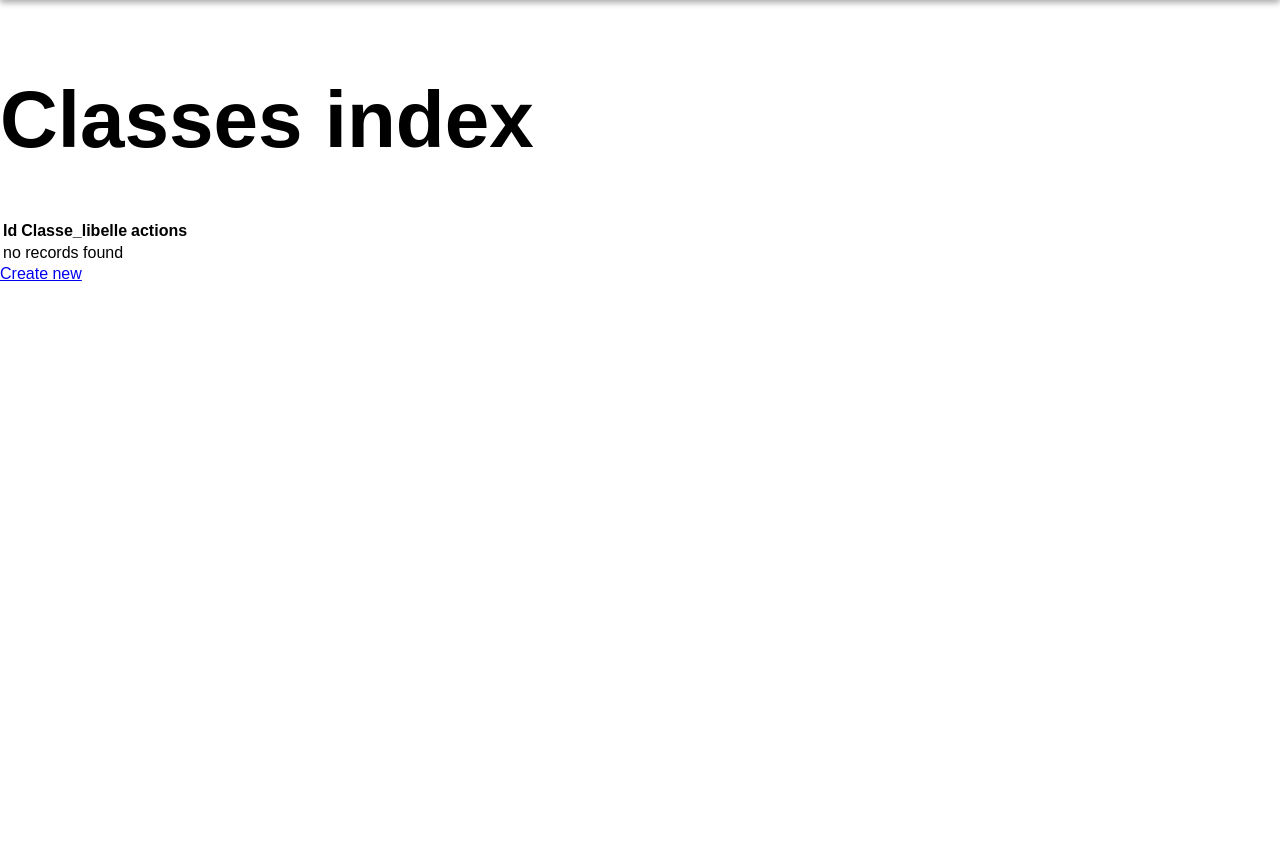
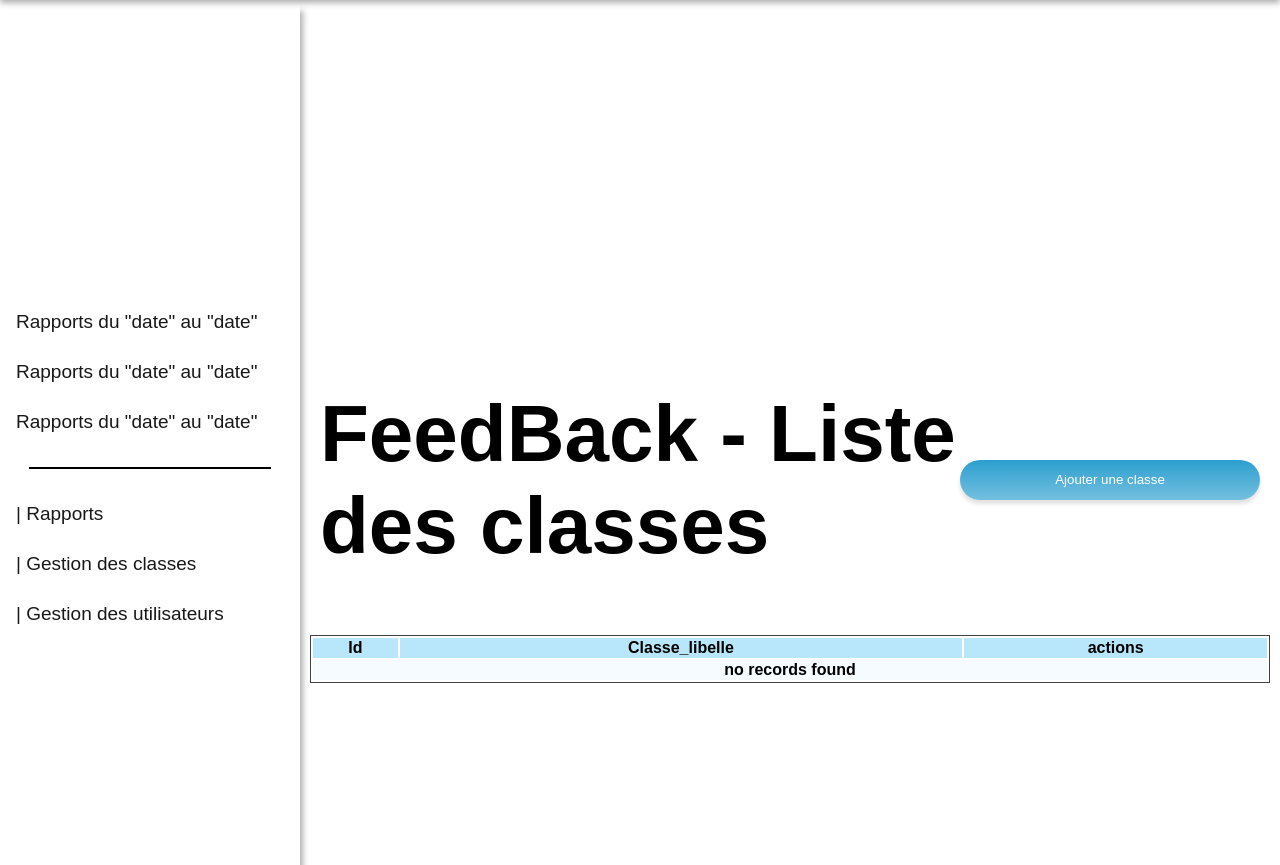
Before and after one commit to yaperson/self-feedback1, a Symfony app: template templates/classes/index.html.twig in a window 1280 px wide. Shown: the part 60-925 px from the top of the page. Run offline with Twig, Linux system fonts and the light colour scheme; the template is opened without the code that fills it, so the values that code supplies are empty; some libraries are stand-ins or nearby versions.

Commit message:
YLG_Dashboard

```diff
--- a/src/Controller/ClassesController.php
+++ b/src/Controller/ClassesController.php
@@ -20,7 +20,7 @@ class ClassesController extends AbstractController
      */
     public function index(ClassesRepository $classesRepository): Response
     {
-        $this->denyAccessUnlessGranted('ROLE_USER');
+        //$this->denyAccessUnlessGranted('ROLE_USER');
 
         return $this->render('classes/index.html.twig', [
             'classes' => $classesRepository->findAll(),
--- a/templates/classes/index.html.twig
+++ b/templates/classes/index.html.twig
@@ -2,12 +2,36 @@
 
 {% block title %}Classes index{% endblock %}
 
+ {% block stylesheets %}
+    <link rel="stylesheet" href="../css/style.css">
+    <link rel="stylesheet" href="../css/dashboard.css">
+ {% endblock %}
+
 {% block body %}
-    <h1>Classes index</h1>
 
+
+        <nav class="leftNav" id="myTopnav">
+            <div class="leftnav__date">
+                <a class="topnav__link">Rapports du "date" au "date"</a>
+                <a class="topnav__link">Rapports du "date" au "date"</a>
+                <a class="topnav__link">Rapports du "date" au "date"</a>
+            </div>
+            <span class="leftnav__separateBar"></span>
+            <div class="leftnav__param">
+                <a class="topnav__link" href="{{ path('student_index') }}">| Rapports</a>
+                <a class="topnav__link" href="#">| Gestion des classes</a>
+                <a class="topnav__link" href="{{ path('student_index') }}">| Gestion des utilisateurs</a>
+            </div>
+        </nav>
+
+    <div class="bloc_dashboard">
+        <div class="btn_container">
+            <h1>FeedBack - Liste des classes</h1>
+            <a href="{{ path('classes_new') }}"><button id="btn5">Ajouter une classe</button></a>
+        </div>
         <table class="table">
             <thead>
-            <tr>
+                <tr  class="table_title" id="table_title">
                     <th>Id</th>
                     <th>Classe_libelle</th>
                     <th>actions</th>
@@ -16,20 +40,20 @@
             <tbody>
             {% for class in classes %}
                 <tr>
-                <td>{{ class.id }}</td>
-                <td>{{ class.classeLibelle }}</td>
-                <td>
+                    <th class="table_id">{{ class.id }}</th>
+                    <th>{{ class.classeLibelle }}</th>
+                    <th>
                         <a href="{{ path('classes_show', {'id': class.id}) }}">show</a>
                         <a href="{{ path('classes_edit', {'id': class.id}) }}">edit</a>
-                </td>
+                    </th>
                 </tr>
             {% else %}
                 <tr>
-                <td colspan="3">no records found</td>
+                    <th colspan="3">no records found</th>
                 </tr>
             {% endfor %}
             </tbody>
         </table>
+    </div>
 
-    <a href="{{ path('classes_new') }}">Create new</a>
 {% endblock %}
--- a/templates/student/index.html.twig
+++ b/templates/student/index.html.twig
@@ -18,7 +18,7 @@
             <span class="leftnav__separateBar"></span>
             <div class="leftnav__param">
                 <a class="topnav__link" href="#">| Rapports</a>
-                <a class="topnav__link" href="classeList.php">| Gestion des classes</a>
+                <a class="topnav__link" href="{{ path('classes_index') }}">| Gestion des classes</a>
                 <a class="topnav__link" href="userList.php">| Gestion des utilisateurs</a>
             </div>
         </nav>
@@ -26,7 +26,7 @@
     <div class="bloc_dashboard">
         <div class="btn_container">
             <h1>FeedBack - Dashboard </h1>
-            <a href="feedBack.php"><button id="btn5">Add note</button></a>
+            <a href="{{ path('student_new') }}"><button id="btn5">Faire un feedback</button></a>
         </div>
         <table class="table">
             <thead>
@@ -60,5 +60,4 @@
             </tbody>
         </table>
     </div>
-    <a href="{{ path('student_new') }}">Create new</a>
 {% endblock %}
```
Lines whose indentation alone changed are shown as unchanged.
